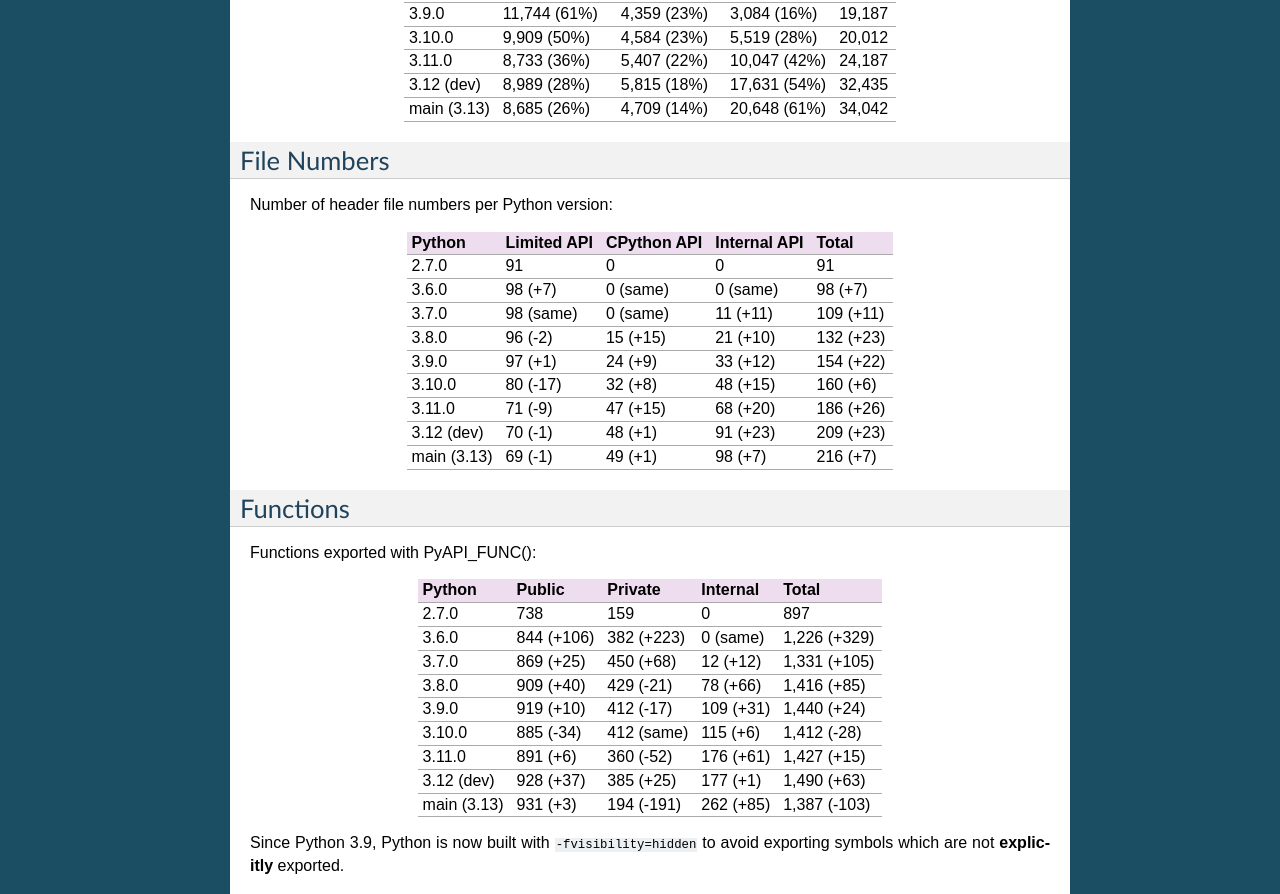
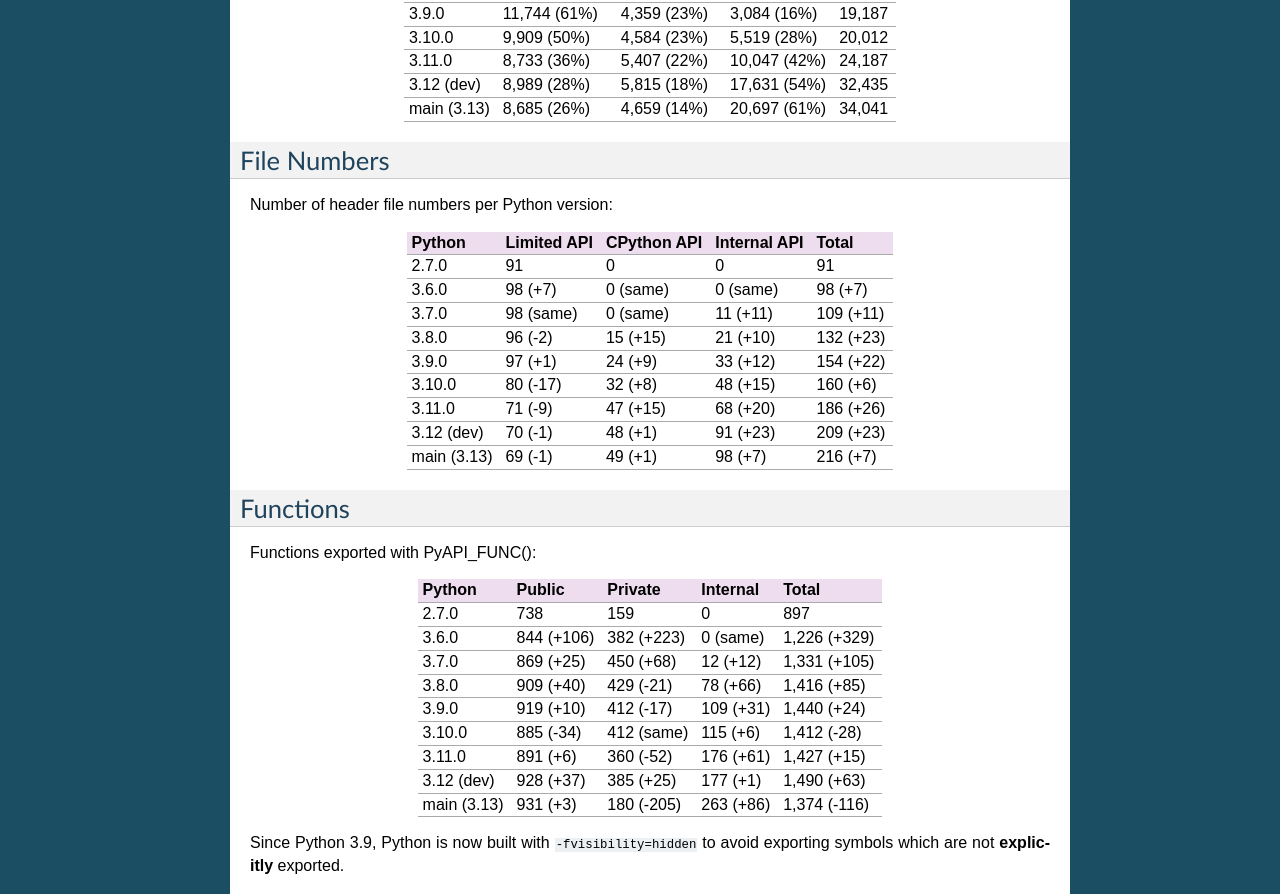
Before and after one commit to pythoncapi/pythoncapi, a Sphinx documentation site: the page built from doc/stats.rst, in a window 1280 px wide and 1400 px high. Shown: the part 302-1196 px from the top of the window. Built offline with Sphinx 7.4.7, drawn with Linux system fonts in a browser that asks for light colours; some of the changed text lies outside the part shown.

Commit message:
Update stats

```diff
--- a/doc/stats.rst
+++ b/doc/stats.rst
@@ -18,7 +18,7 @@ Python       Limited API    CPython API  Internal API  Total
 3.10.0       9,909 (50%)    4,584 (23%)  5,519 (28%)   20,012
 3.11.0       8,733 (36%)    5,407 (22%)  10,047 (42%)  24,187
 3.12 (dev)   8,989 (28%)    5,815 (18%)  17,631 (54%)  32,435
-main (3.13)  8,685 (26%)    4,709 (14%)  20,648 (61%)  34,042
+main (3.13)  8,685 (26%)    4,659 (14%)  20,697 (61%)  34,041
 ===========  =============  ===========  ============  ======
 
 File Numbers
@@ -56,7 +56,7 @@ Python       Public      Private     Internal   Total
 3.10.0       885 (-34)   412 (same)  115 (+6)   1,412 (-28)
 3.11.0       891 (+6)    360 (-52)   176 (+61)  1,427 (+15)
 3.12 (dev)   928 (+37)   385 (+25)   177 (+1)   1,490 (+63)
-main (3.13)  931 (+3)    194 (-191)  262 (+85)  1,387 (-103)
+main (3.13)  931 (+3)    180 (-205)  263 (+86)  1,374 (-116)
 ===========  ==========  ==========  =========  ============
 
 Since Python 3.9, Python is now built with ``-fvisibility=hidden`` to avoid
```
Also changed, not shown: other parts of doc/stats.rst (+1 -1 lines).
